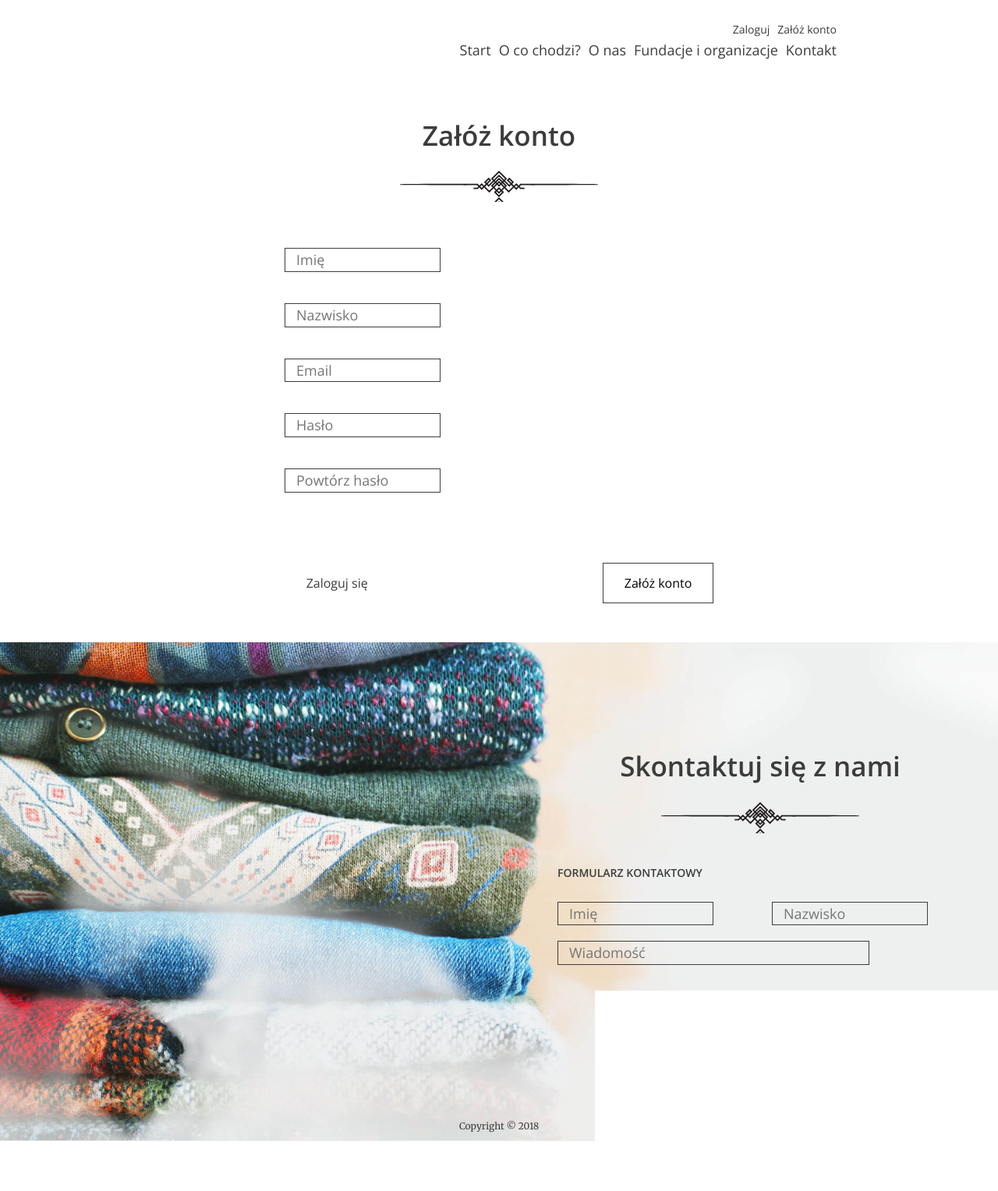
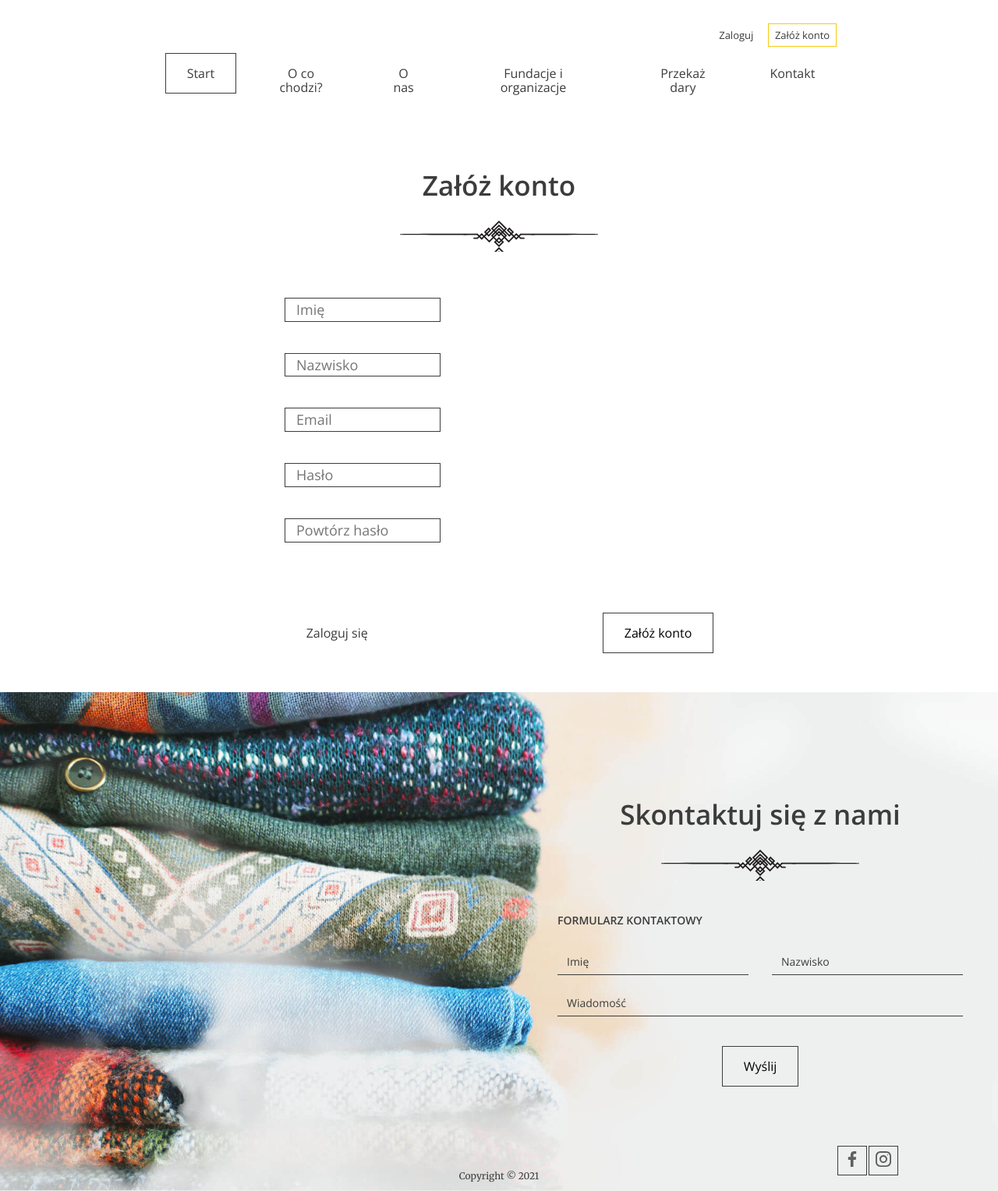
Before and after one commit to ThePoppyWar/At_good_hands, a Django app: page /register/ in a window 1280 px wide. Shown: the whole page at 78% size. Before the commit the page ends 1464 px from the top, so only its background shows below. Run offline with Django 3.2, Linux system fonts and the light colour scheme.

Commit message:
szablony

```diff
--- a/good_hands_app/models.py
+++ b/good_hands_app/models.py
@@ -31,6 +31,9 @@ class Donation(models.Model):
     city = models.CharField(max_length=100)
     zip_code = models.IntegerField()
     pick_up_date = models.DateField()
-    pick_up_time = models.TimeField(auto_now=False)
+    pick_up_time = models.TimeField()
     pick_up_comment = models.TextField()
     user = models.ForeignKey(User, on_delete=models.CASCADE, default=None)
+
+    def __str__(self):
+        return f"Worki:{self.quantity} dla {self.institution}"
--- a/good_hands_app/views.py
+++ b/good_hands_app/views.py
@@ -1,12 +1,15 @@
 from django.http import HttpResponse
 from django.shortcuts import render
-
+from good_hands_app.models import Donation, Institution
 # Create your views here.
 from django.views.generic import CreateView, View
 
 
 class LandingPageView(View):
     def get(self, request):
+        quantity = sum([donation.quantity for donation in Donation.objects.all()])
+        instytutions_donated = Institution.objects.filter(donation__isnull=False).distinct().count()
+        instytutions = Institution.objects.all()
         return render(request, 'index.html')
 
 class AddDonationView(View):
--- a/templates/base.html
+++ b/templates/base.html
@@ -31,10 +31,10 @@
         </ul>
 
         <ul>
-            <li><a href="{% url 'start' %}" class="btn btn--without-border active">Start</a></li>
-            <li><a href="{% url 'start' %}#steps" class="btn btn--without-border">O co chodzi?</a></li>
-            <li><a href="{% url 'start' %}#about-us" class="btn btn--without-border">O nas</a></li>
-            <li><a href="{% url 'start' %}#help" class="btn btn--without-border">Fundacje i organizacje</a></li>
+            <li><a href="{% url 'landing_page' %}" class="btn btn--without-border active">Start</a></li>
+            <li><a href="{% url 'landing_page' %}#steps" class="btn btn--without-border">O co chodzi?</a></li>
+            <li><a href="{% url 'landing_page' %}#about-us" class="btn btn--without-border">O nas</a></li>
+            <li><a href="{% url 'landing_page' %}#help" class="btn btn--without-border">Fundacje i organizacje</a></li>
             <li><a href="{% url 'add_donation' %}#add-donation-form" class="btn btn--without-border">Przekaż dary</a>
             </li>
             <li><a href="#contact" class="btn btn--without-border">Kontakt</a></li>
@@ -54,7 +54,7 @@
     <div id="contact" class="contact">
         <h2>Skontaktuj się z nami</h2>
         <h3>Formularz kontaktowy</h3>
-        <form class="form--contact" action="{% url 'contact' %}" method="post">
+        <form class="form--contact">
             {% csrf_token %}
             <div class="form-group form-group--50"><input type="text" name="name" placeholder="Imię"/></div>
             <div class="form-group form-group--50"><input type="text" name="surname" placeholder="Nazwisko"/></div>
--- a/templates/index.html
+++ b/templates/index.html
@@ -17,13 +17,13 @@
     <section id="stats" class="stats">
       <div class="container container--85">
         <div class="stats--item">
-          <em>10</em>
+          <em>{{ quantity }}</em>
           <h3>Oddanych worków</h3>
           <p>Lorem ipsum dolor sit amet consectetur adipisicing elit. Eius est beatae, quod accusamus illum tempora!</p>
         </div>
 
         <div class="stats--item">
-          <em>5</em>
+          <em>{{ instytutions_donated }}</em>
           <h3>Wspartych organizacji</h3>
           <p>Lorem ipsum dolor sit amet consectetur, adipisicing elit. Laboriosam magnam, sint nihil cupiditate quas quam.</p>
         </div>
--- a/templates/login.html
+++ b/templates/login.html
@@ -13,7 +13,7 @@
         </div>
 
         <div class="form-group form-group--buttons">
-          <a href="#" class="btn btn--without-border">Załóż konto</a>
+          <a href="{% url 'register' %}" class="btn btn--without-border">Załóż konto</a>
           <button class="btn" type="submit">Zaloguj się</button>
         </div>
       </form>
--- a/templates/register.html
+++ b/templates/register.html
@@ -1,31 +1,8 @@
-<!DOCTYPE html>
+{% extends 'base.html' %}
 {% load static %}
-<html lang="pl">
-  <head>
-    <meta charset="UTF-8" />
-    <meta name="viewport" content="width=device-width, initial-scale=1.0" />
-    <meta http-equiv="X-UA-Compatible" content="ie=edge" />
-    <title>Document</title>
-   <link rel="stylesheet" href="{% static 'css/style.css' %}">
-  </head>
-  <body>
-    <header>
-      <nav class="container container--70">
-        <ul class="nav--actions">
-          <li><a href="#">Zaloguj</a></li>
-          <li class="highlighted"><a href="#">Załóż konto</a></li>
-        </ul>
-
-        <ul>
-          <li><a href="#">Start</a></li>
-          <li><a href="#">O co chodzi?</a></li>
-          <li><a href="#">O nas</a></li>
-          <li><a href="#">Fundacje i organizacje</a></li>
-          <li><a href="#">Kontakt</a></li>
-        </ul>
-      </nav>
-    </header>
-
+{% block title %} Oddam w dobre ręce{% endblock %}
+{% block header-class %}{% endblock %}
+{% block slogan_container %}
     <section class="login-page">
       <h2>Załóż konto</h2>
       <form>
@@ -52,40 +29,4 @@
       </form>
     </section>
 
-    <footer>
-      <div class="contact">
-        <h2>Skontaktuj się z nami</h2>
-        <h3>Formularz kontaktowy</h3>
-        <form>
-          <div class="form-group form-group--50">
-            <input type="text" name="name" placeholder="Imię" />
-          </div>
-          <div class="form-group form-group--50">
-            <input type="text" name="surname" placeholder="Nazwisko" />
-          </div>
-
-          <div class="form-group">
-            <textarea
-              name="message"
-              placeholder="Wiadomość"
-              rows="1"
-            ></textarea>
-          </div>
-
-          <button class="btn" type="submit">Wyślij</button>
-        </form>
-      </div>
-      <div class="bottom-line">
-        <span class="bottom-line--copy">Copyright &copy; 2018</span>
-        <div class="bottom-line--icons">
-          <a href="#" class="btn btn--small"
-            ><img src="../good_hands_app/static/images/icon-facebook.svg"
-          /></a>
-          <a href="#" class="btn btn--small"
-            ><img src="../good_hands_app/static/images/icon-instagram.svg"
-          /></a>
-        </div>
-      </div>
-    </footer>
-  </body>
-</html>
+{% endblock %}
```
